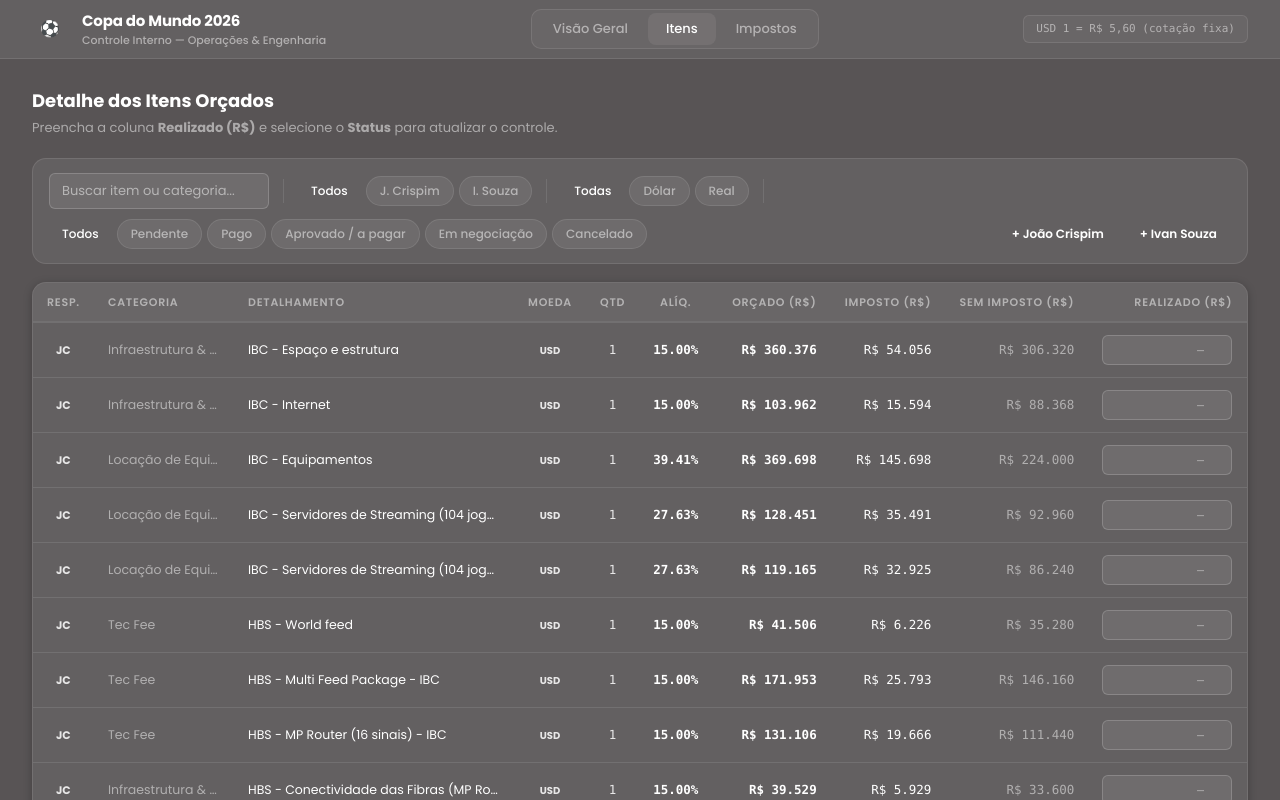
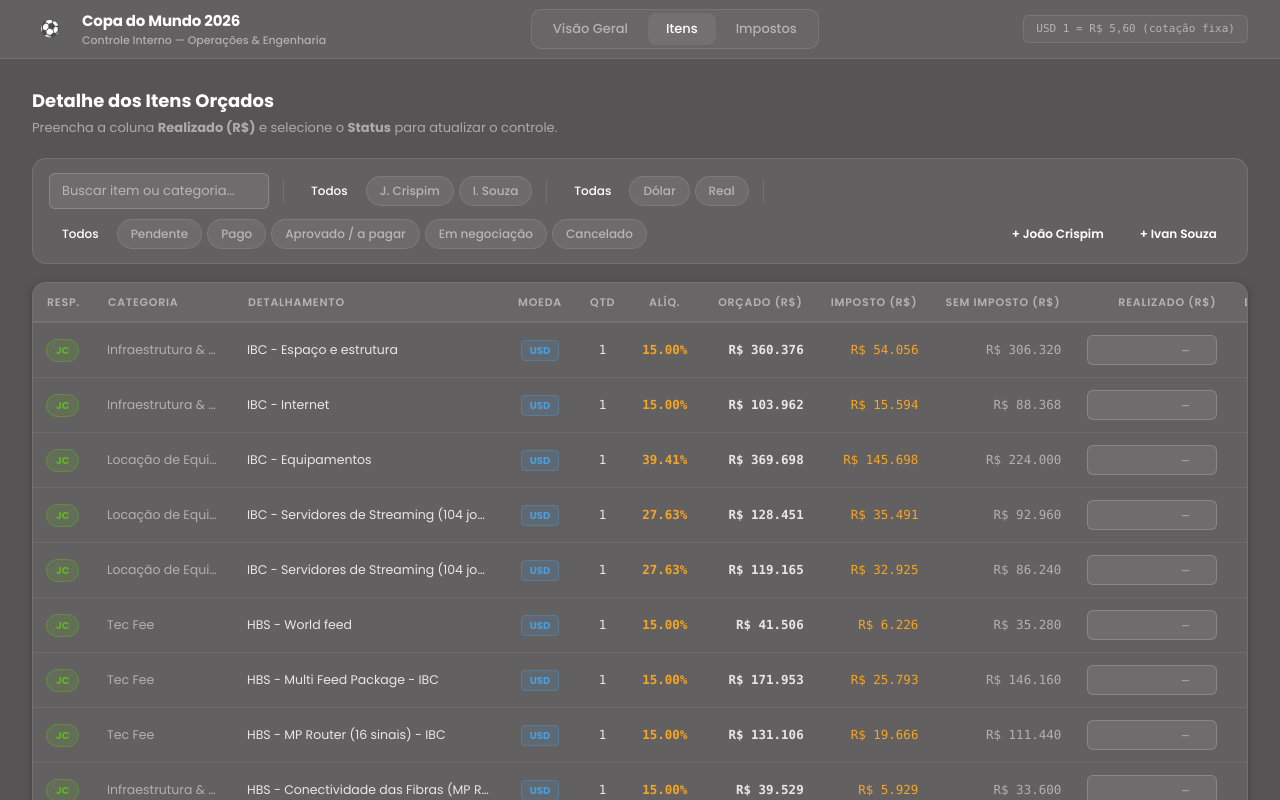
Before and after one commit to FellipePardal/CopaDoMundo2026, a React (Vite) app: page / in a window 1280 px wide. Both pictures are taken after a click on the button "Itens". Shown: the top 800 px of the page. Built offline with nearby package versions, Linux system fonts and the light colour scheme.

Commit message:
Update ItemRow.jsx

```diff
--- a/src/components/ItemRow.jsx
+++ b/src/components/ItemRow.jsx
@@ -1,12 +1,11 @@
 import React from 'react'
 import { STATUS_OPTIONS, fmt, fmtAliq, fmtPct } from '../data/utils.js'
-import StatusBadge from './StatusBadge.jsx'
 
 const TD = ({ children, align = 'left', mono = false, style = {} }) => (
   <td style={{
-    padding: '10px 14px', fontSize: 12.5, textAlign: align,
+    padding: '10px 13px', fontSize: 12.5, textAlign: align,
     fontFamily: mono ? 'var(--mono)' : 'var(--font)',
-    borderBottom: '1px solid var(--border)',
+    borderBottom: '1px solid rgba(255,255,255,0.06)',
     color: 'var(--text2)', whiteSpace: 'nowrap',
     ...style,
   }}>
@@ -17,7 +16,7 @@
 export default function ItemRow({ item, onUpdate, onRemove }) {
   const diff = item.realizado > 0 ? item.realizado - item.orcado : null
   const diffColor = diff === null ? 'var(--muted2)'
-    : diff <= 0 ? 'var(--green)' : 'var(--red)'
+    : diff <= 0 ? '#65B32E' : '#E05252'
 
   function handleReal(e) {
     const v = parseFloat(e.target.value.replace(',', '.')) || 0
@@ -25,23 +24,21 @@
   }
 
   return (
-    <tr style={{ transition: 'background 0.1s' }}
-      onMouseEnter={e => e.currentTarget.style.background = '#F8FAFC'}
+    <tr style={{ transition: 'background 0.12s' }}
+      onMouseEnter={e => e.currentTarget.style.background = 'rgba(255,255,255,0.04)'}
       onMouseLeave={e => e.currentTarget.style.background = 'transparent'}>
 
-      {/* Resp */}
       <TD>
         <span style={{
-          padding: '3px 9px', borderRadius: 20, fontSize: 11, fontWeight: 700,
-          background: item.resp === 'João Crispim' ? 'var(--blue-mid)' : 'var(--purple-mid)',
-          color:      item.resp === 'João Crispim' ? 'var(--blue)' : 'var(--purple)',
-          border: `1px solid ${item.resp === 'João Crispim' ? 'var(--blue-border)' : 'var(--purple-border)'}`,
+          padding: '3px 9px', borderRadius: 20, fontSize: 10, fontWeight: 700,
+          background: item.resp === 'João Crispim' ? 'rgba(101,179,46,0.18)' : 'rgba(74,158,219,0.18)',
+          color:      item.resp === 'João Crispim' ? '#65B32E' : '#4A9EDB',
+          border: `1px solid ${item.resp === 'João Crispim' ? 'rgba(101,179,46,0.4)' : 'rgba(74,158,219,0.4)'}`,
         }}>
           {item.resp === 'João Crispim' ? 'JC' : 'IV'}
         </span>
       </TD>
 
-      {/* Categoria */}
       <TD style={{ color: 'var(--muted)', maxWidth: 140, overflow: 'hidden', textOverflow: 'ellipsis' }}>
         {item.isNew
           ? <input value={item.cat} onChange={e => onUpdate(item.id, 'cat', e.target.value)}
@@ -49,137 +46,103 @@
           : item.cat}
       </TD>
 
-      {/* Detalhamento */}
-      <TD style={{ maxWidth: 280, overflow: 'hidden', textOverflow: 'ellipsis', color: 'var(--text)' }}>
+      <TD style={{ maxWidth: 270, overflow: 'hidden', textOverflow: 'ellipsis' }}>
         {item.isNew
           ? <input value={item.det} onChange={e => onUpdate(item.id, 'det', e.target.value)}
-              placeholder="Descrição" style={{ width: 260, fontSize: 12 }} />
+              placeholder="Descrição" style={{ width: 250, fontSize: 12 }} />
           : <span title={item.det}>{item.det}</span>}
       </TD>
 
-      {/* Moeda */}
       <TD align="center">
         <span style={{
           padding: '2px 8px', borderRadius: 4, fontSize: 10, fontWeight: 700,
-          background: item.moeda === 'Dólar' ? 'var(--blue-light)' : 'var(--green-light)',
-          color:      item.moeda === 'Dólar' ? 'var(--blue)' : 'var(--green)',
-          border: `1px solid ${item.moeda === 'Dólar' ? 'var(--blue-border)' : 'var(--green-border)'}`,
+          background: item.moeda === 'Dólar' ? 'rgba(74,158,219,0.15)' : 'rgba(101,179,46,0.15)',
+          color:      item.moeda === 'Dólar' ? '#4A9EDB' : '#65B32E',
+          border: `1px solid ${item.moeda === 'Dólar' ? 'rgba(74,158,219,0.35)' : 'rgba(101,179,46,0.35)'}`,
         }}>
           {item.moeda === 'Dólar' ? 'USD' : 'BRL'}
         </span>
       </TD>
 
-      {/* Qtd */}
-      <TD align="center" mono>
-        {item.isNew
-          ? <input type="number" value={item.qtd}
-              onChange={e => onUpdate(item.id, 'qtd', parseFloat(e.target.value) || 1)}
-              style={{ width: 50, textAlign: 'center', fontSize: 12 }} />
-          : item.qtd}
+      <TD align="center" mono>{item.isNew
+        ? <input type="number" value={item.qtd}
+            onChange={e => onUpdate(item.id, 'qtd', parseFloat(e.target.value)||1)}
+            style={{ width: 50, textAlign: 'center', fontSize: 12 }} />
+        : item.qtd}
       </TD>
 
-      {/* Alíquota */}
       <TD align="center" mono style={{
-        color: item.aliq > 0 ? 'var(--amber)' : 'var(--muted2)',
-        fontWeight: item.aliq > 0 ? 600 : 400,
+        color: item.aliq > 0 ? '#F5A623' : 'var(--muted2)', fontWeight: item.aliq > 0 ? 600 : 400,
       }}>
         {item.isNew
-          ? <input type="number" step="0.01" value={(item.aliq * 100).toFixed(2)}
-              onChange={e => onUpdate(item.id, 'aliq', parseFloat(e.target.value) / 100 || 0)}
+          ? <input type="number" step="0.01" value={(item.aliq*100).toFixed(2)}
+              onChange={e => onUpdate(item.id,'aliq',parseFloat(e.target.value)/100||0)}
               style={{ width: 60, textAlign: 'center', fontSize: 12 }} />
           : fmtAliq(item.aliq)}
       </TD>
 
-      {/* Orçado */}
       <TD align="right" mono>
         {item.isNew
           ? <input type="number" value={item.orcado}
-              onChange={e => onUpdate(item.id, 'orcado', parseFloat(e.target.value) || 0)}
+              onChange={e => onUpdate(item.id,'orcado',parseFloat(e.target.value)||0)}
               style={{ width: 120, textAlign: 'right', fontSize: 12 }} />
-          : <span style={{ fontWeight: 600, color: 'var(--text)' }}>{fmt(item.orcado)}</span>}
+          : <span style={{ fontWeight: 600 }}>{fmt(item.orcado)}</span>}
       </TD>
 
-      {/* Imposto */}
-      <TD align="right" mono style={{
-        color: item.imposto > 0 ? 'var(--amber)' : 'var(--muted2)',
-      }}>
+      <TD align="right" mono style={{ color: item.imposto > 0 ? '#F5A623' : 'var(--muted2)' }}>
         {item.imposto > 0 ? fmt(item.imposto) : '—'}
       </TD>
 
-      {/* Sem imposto */}
       <TD align="right" mono style={{ color: 'var(--muted)' }}>
         {item.aliq > 0 ? fmt(item.semImp) : '—'}
       </TD>
 
-      {/* Realizado — INPUT */}
       <TD align="right">
-        <input
-          type="number"
-          step="0.01"
+        <input type="number" step="0.01"
           defaultValue={item.realizado || ''}
-          onBlur={handleReal}
-          placeholder="—"
-          style={{
-            width: 130, fontSize: 12, textAlign: 'right',
-            fontFamily: 'var(--mono)',
-          }}
+          onBlur={handleReal} placeholder="—"
+          style={{ width: 130, fontSize: 12, textAlign: 'right', fontFamily: 'var(--mono)' }}
         />
       </TD>
 
-      {/* Diferença */}
       <TD align="right" mono style={{ color: diffColor, fontWeight: diff !== null ? 600 : 400 }}>
         {diff !== null ? (diff > 0 ? '+' : '') + fmt(diff) : '—'}
       </TD>
 
-      {/* % Exec */}
       <TD align="center" mono style={{
-        color: item.pctExec > 0 ? 'var(--green)' : 'var(--muted2)',
+        color: item.pctExec > 0 ? '#65B32E' : 'var(--muted2)',
         fontWeight: item.pctExec > 0 ? 600 : 400,
       }}>
         {item.pctExec > 0 ? fmtPct(item.pctExec) : '—'}
       </TD>
 
-      {/* Status */}
       <TD>
-        <select
-          value={item.status}
-          onChange={e => onUpdate(item.id, 'status', e.target.value)}
-          style={{ fontSize: 12, padding: '5px 8px', minWidth: 145 }}
-        >
-          {STATUS_OPTIONS.map(o => (
-            <option key={o.value} value={o.value}>{o.label}</option>
-          ))}
+        <select value={item.status} onChange={e => onUpdate(item.id,'status',e.target.value)}
+          style={{ fontSize: 12, padding: '5px 8px', minWidth: 145 }}>
+          {STATUS_OPTIONS.map(o => <option key={o.value} value={o.value}>{o.label}</option>)}
         </select>
       </TD>
 
-      {/* Bookado */}
       <TD align="center">
         <span style={{
           fontSize: 12, fontWeight: 600,
-          color: item.bookado === 'Sim' ? 'var(--green)'
-               : item.bookado === 'Não' ? 'var(--red)' : 'var(--muted2)',
+          color: item.bookado === 'Sim' ? '#65B32E'
+               : item.bookado === 'Não' ? '#E05252' : 'var(--muted2)',
         }}>
           {!item.bookado || item.bookado === 'nan' ? '—' : item.bookado}
         </span>
       </TD>
 
-      {/* Observações */}
       <TD>
-        <input
-          value={item.obs || ''}
-          onChange={e => onUpdate(item.id, 'obs', e.target.value)}
-          placeholder="Observações..."
-          style={{ width: 180, fontSize: 12 }}
-        />
+        <input value={item.obs || ''} onChange={e => onUpdate(item.id,'obs',e.target.value)}
+          placeholder="Observações..." style={{ width: 180, fontSize: 12 }} />
       </TD>
 
-      {/* Remover (novos) */}
       {item.isNew && (
         <TD>
           <button onClick={() => onRemove(item.id)} style={{
-            background: 'var(--red-light)', color: 'var(--red)',
-            border: '1px solid var(--red-border)', borderRadius: 6,
-            padding: '4px 10px', fontSize: 12,
+            background: 'rgba(224,82,82,0.15)', color: '#E05252',
+            border: '1px solid rgba(224,82,82,0.35)', borderRadius: 6, padding: '4px 10px', fontSize: 12,
           }}>Remover</button>
         </TD>
       )}
```
